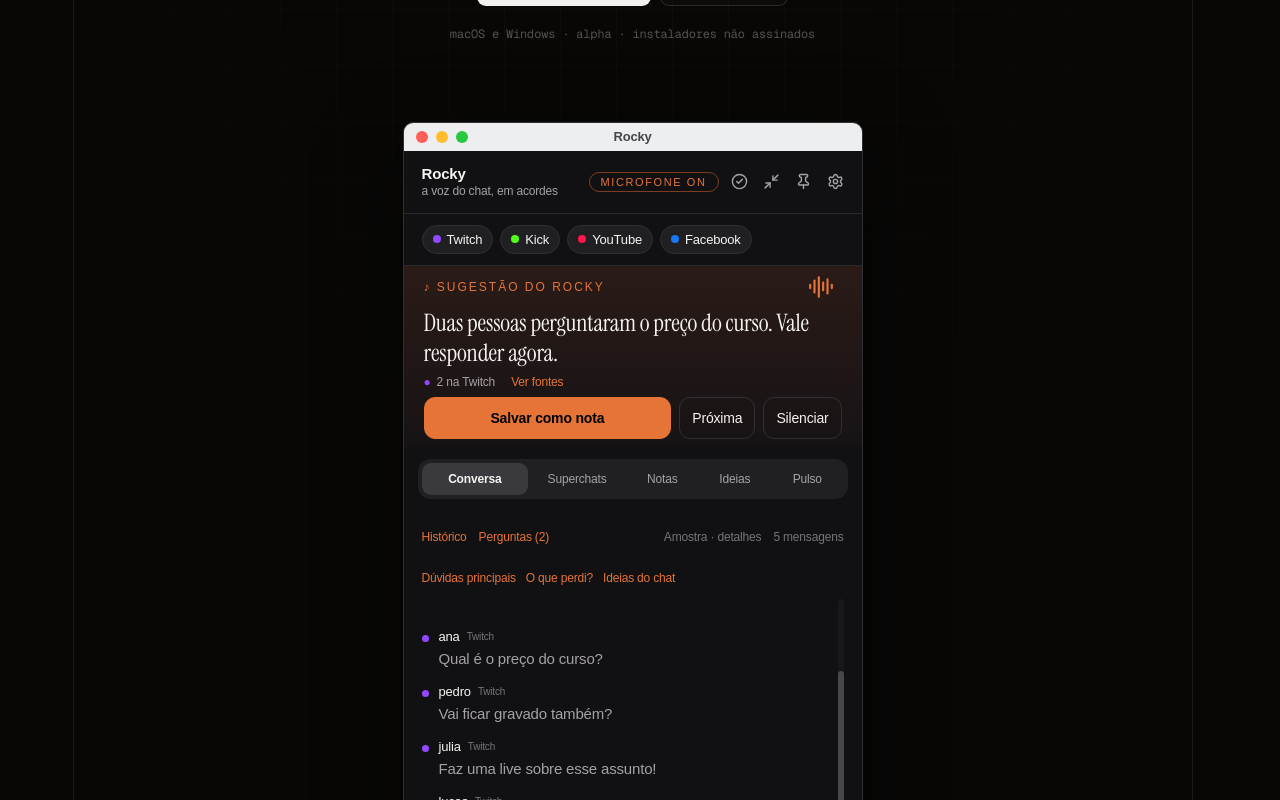
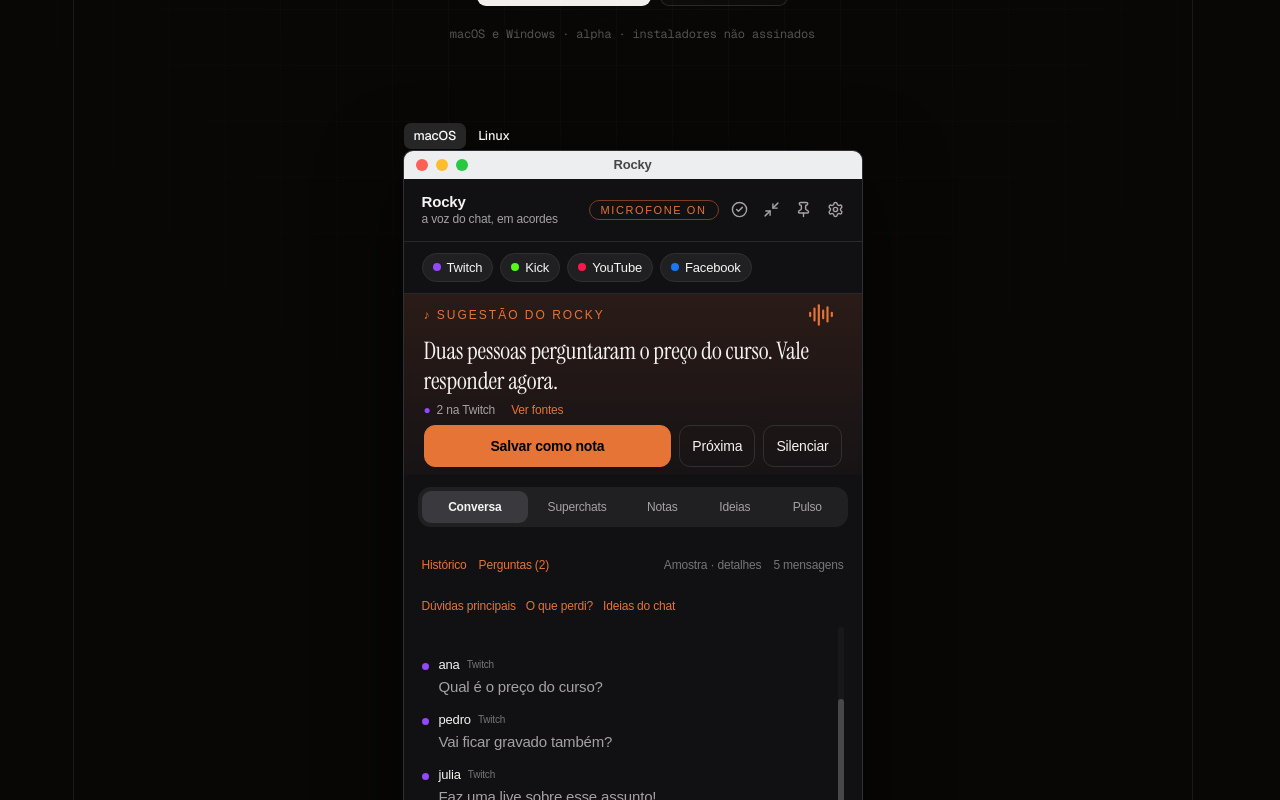
Before and after one commit to opensources-com-br/rocky, a Next.js app in the folder apps/web/: page / in a window 1280 px wide. Shown: the part 440-1240 px from the top of the page. Built offline with nearby package versions, Linux system fonts and the light colour scheme.

Commit message:
feat: add a platform switch to the web preview

```diff
--- a/apps/web/components/landing/AppPreview.jsx
+++ b/apps/web/components/landing/AppPreview.jsx
@@ -1,3 +1,7 @@
+"use client";
+
+import { useState } from "react";
+import { Button } from "@/components/ui/button";
 import AppTitlebar from "./AppTitlebar";
 import AppAnswer from "./AppAnswer";
 import AppConversation from "./AppConversation";
@@ -5,15 +9,32 @@ import AppVoiceFooter from "./AppVoiceFooter";
 import "./app-preview.css";
 
 export default function AppPreview() {
+  const [platform, setPlatform] = useState("macos");
+  const platformName = platform === "macos" ? "macOS" : "Linux";
+
   return <figure className="rocky-preview">
-    <div className="rocky-app" inert aria-label="Demonstração da interface desktop do Rocky">
-      <AppTitlebar />
+    <div className="rocky-preview-switch" role="group" aria-label="Sistema da prévia">
+      {[{ id: "macos", label: "macOS" }, { id: "linux", label: "Linux" }].map(option => (
+        <Button
+          key={option.id}
+          type="button"
+          variant={platform === option.id ? "secondary" : "ghost"}
+          size="sm"
+          aria-pressed={platform === option.id}
+          onClick={() => setPlatform(option.id)}
+        >
+          {option.label}
+        </Button>
+      ))}
+    </div>
+    <div className={`rocky-app rocky-app-${platform}`} inert aria-label={`Demonstração da interface do Rocky no ${platformName}`}>
+      <AppTitlebar platform={platform} />
       <div className="rocky-platforms">{["Twitch", "Kick", "YouTube", "Facebook"].map(name => <span key={name} className={`available ${name.toLowerCase()}`}><i />{name}</span>)}</div>
       <AppAnswer />
       <div className="rocky-tabs">{["Conversa", "Superchats", "Notas", "Ideias", "Pulso"].map((name, index) => <span key={name} className={index === 0 ? "selected" : ""}>{name}</span>)}</div>
       <AppConversation />
       <AppVoiceFooter />
     </div>
-    <figcaption>Interface desktop do Rocky · demonstração com dados de exemplo</figcaption>
+    <figcaption>Interface do Rocky com moldura do {platformName} · demonstração com dados de exemplo</figcaption>
   </figure>;
 }
```
